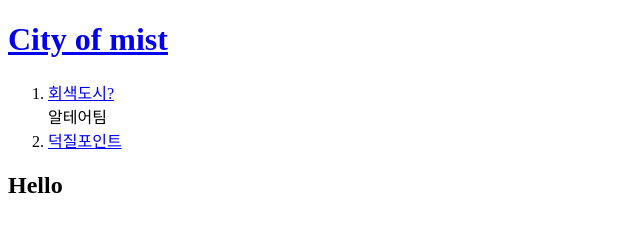
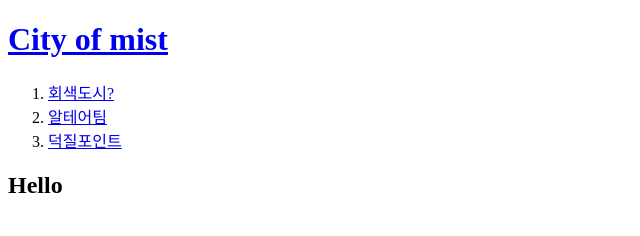
Before and after one commit to k-im415/About-City.Of.Mist, a plain HTML site: page index.html in a window 1280 px wide. Shown: the top 236 px of the page, 0-640 px from the left. Drawn offline with Linux system fonts and the light colour scheme.

Commit message:
오타수정

```diff
--- a/index.html
+++ b/index.html
@@ -8,7 +8,7 @@
   <h1><a href="index.html">City of mist</a></h1>
   <ol>
     <li><a href="1.html">회색도시?</a></li>
-    <li<a href="2.html">알테어팀</a></li>
+    <li><a href="2.html">알테어팀</a></li>
     <li><a href="3.html">덕질포인트</a></li>
   </ol>
   <h2>Hello</h2>
```
